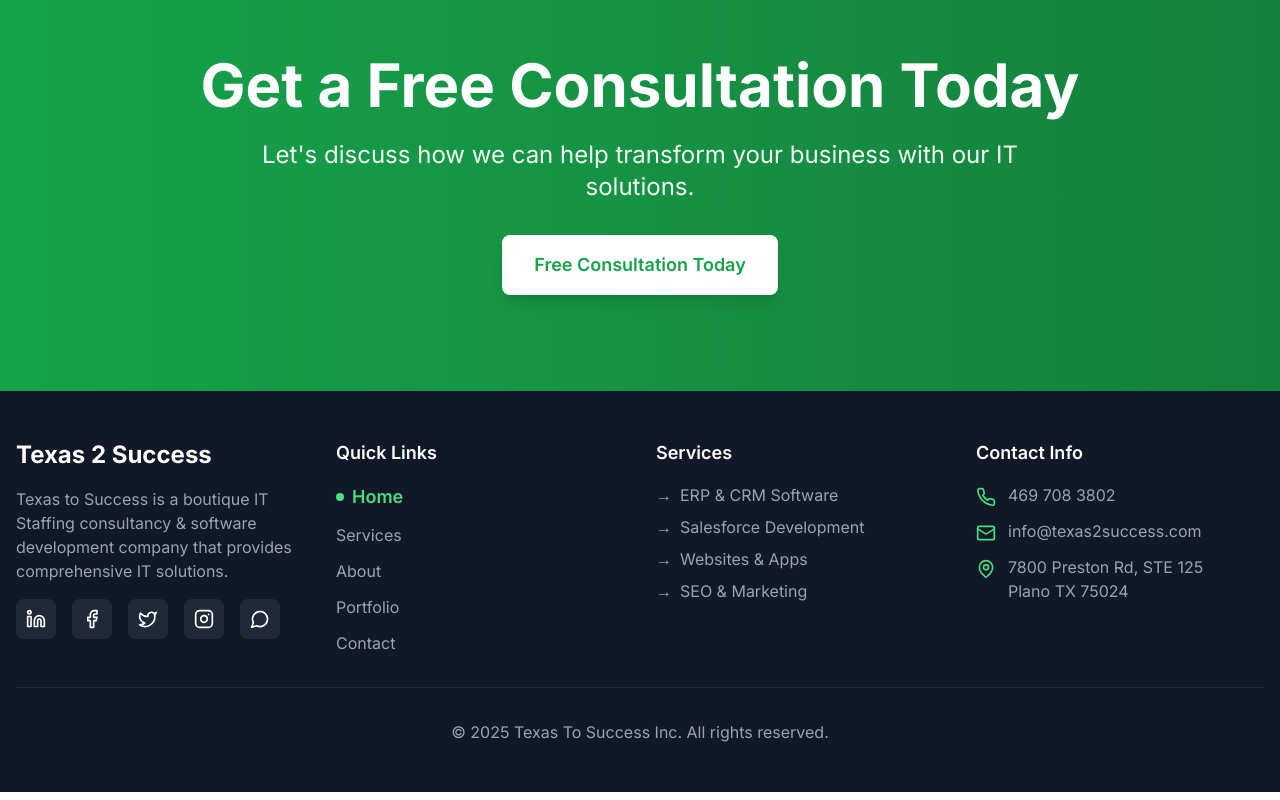
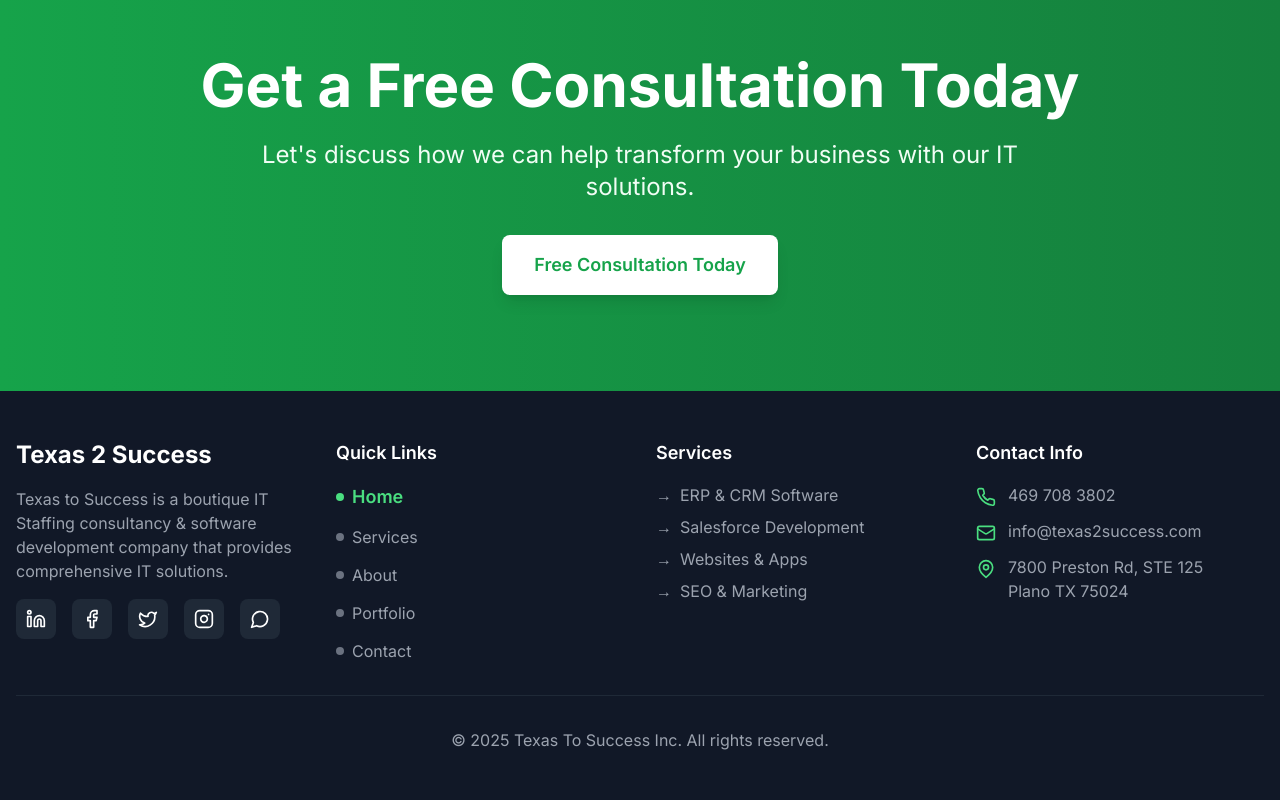
Before and after one commit to Prathyushapritila/Texas2success, a Next.js app: page / in a window 1280 px wide. Shown: the part 8190-8990 px from the top of the page. Built offline with nearby package versions, Linux system fonts and the light colour scheme.

Commit message:
Fix Quick Links footer: Add visible dot indicators for all links (gray for inactive, green for active) so all links have consistent visual indicators

```diff
--- a/components/Footer.tsx
+++ b/components/Footer.tsx
@@ -98,14 +98,26 @@
                           : 'text-gray-400 dark:text-gray-500 hover:text-green-400 dark:hover:text-green-500 hover:translate-x-2'
                       }`}
                     >
-                      {active && <span className="w-2 h-2 bg-green-400 dark:bg-green-500 rounded-full mr-2"></span>}
+                      <span className={`w-2 h-2 rounded-full mr-2 transition-colors duration-300 ${
+                        active
+                          ? 'bg-green-400 dark:bg-green-500'
+                          : 'bg-gray-500 dark:bg-gray-600'
+                      }`}></span>
                       {link.label}
                     </Link>
                   </li>
                 )
               })}
               <li>
-                <Link href="/contact" className="text-gray-400 dark:text-gray-500 hover:text-green-400 dark:hover:text-green-500 hover:translate-x-2 transition-all duration-300 inline-flex items-center">
+                <Link
+                  href="/contact"
+                  className="text-gray-400 dark:text-gray-500 hover:text-green-400 dark:hover:text-green-500 hover:translate-x-2 transition-all duration-300 inline-flex items-center"
+                >
+                  <span className={`w-2 h-2 rounded-full mr-2 transition-colors duration-300 ${
+                    isActive('/contact')
+                      ? 'bg-green-400 dark:bg-green-500'
+                      : 'bg-gray-500 dark:bg-gray-600'
+                  }`}></span>
                   Contact
                 </Link>
               </li>
```
